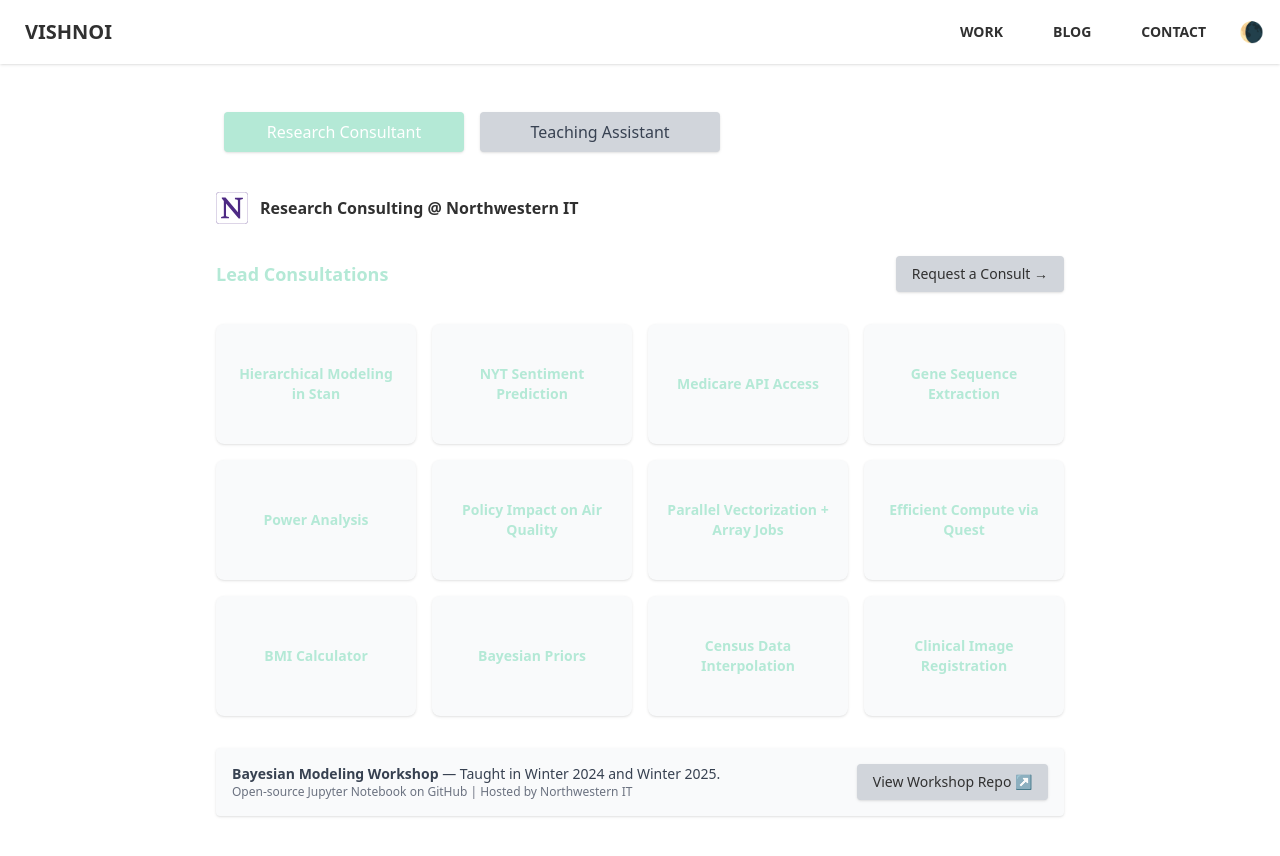
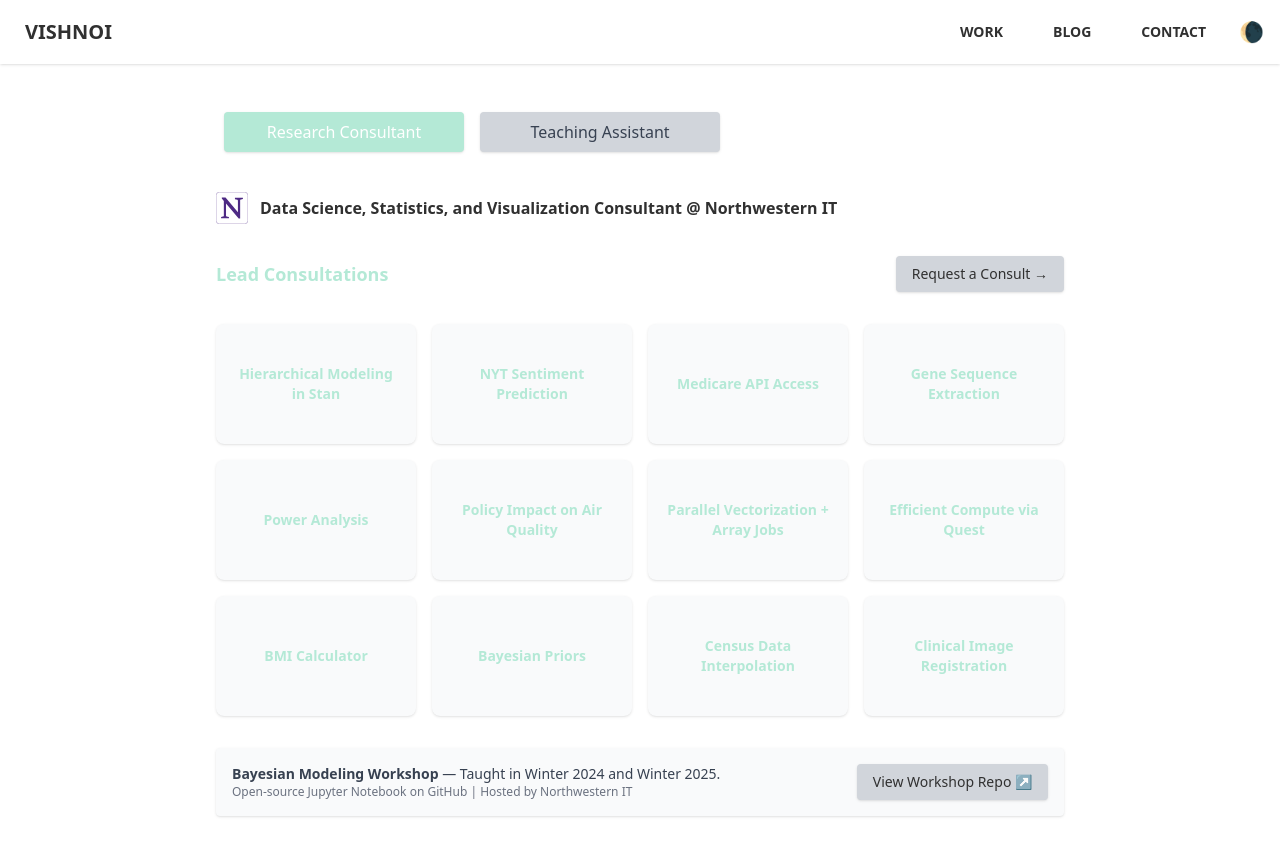
Before and after one commit to s-vishnoi/portfolio, a Vue app: page /work in a window 1280 px wide. Shown: the top 856 px of the page. Built offline with nearby package versions, Linux system fonts and the light colour scheme.

Commit message:
role title change

```diff
--- a/src/pages/Work.vue
+++ b/src/pages/Work.vue
@@ -23,7 +23,7 @@
     <div v-if="currentView === 'consultant'" class="space-y-8">
       <h2 class="text-1xl font-semibold text-black-400 flex items-center gap-3 mb-2">
         <img src="/logos/NU_PA_logo.svg" alt="NU logo" class="h-8" />
-        Research Consulting @ Northwestern IT
+        Data Science, Statistics, and Visualization Consultant @ Northwestern IT
       </h2>
 
       <!-- Independent Consultations Title + Button -->
```
